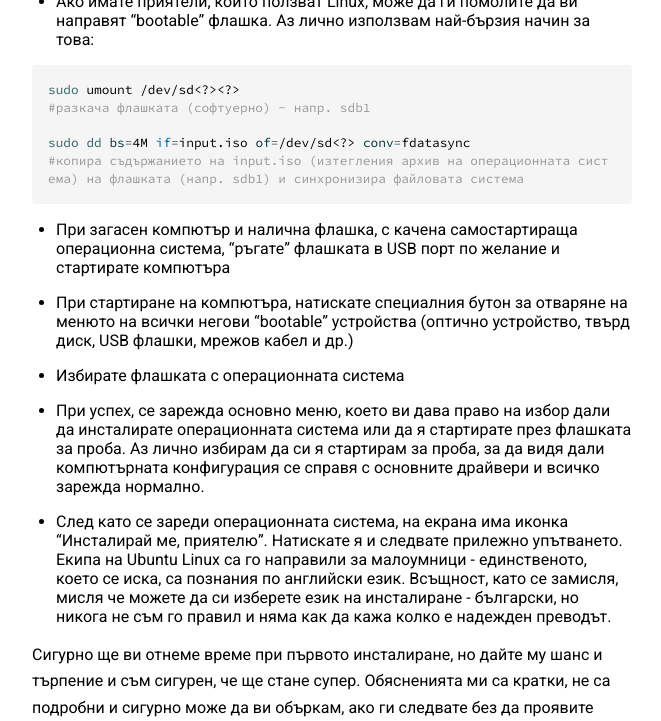
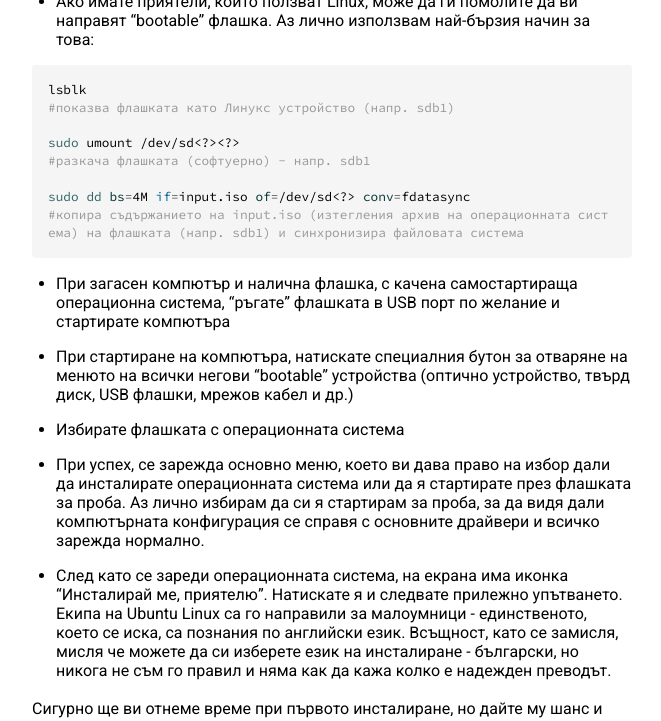
Before and after one commit to dimitroffs/blog, a Jekyll site: the page built from _posts/2018-09-22-какво-е-операционна-система.md, in a window 1280 px wide and 900 px high, scrolled down 4722 px, cut to the strip 179-900 px from the top of the window. Shown: the whole strip, without its empty margins (308-969 px from the left). Built offline with Jekyll 4.4.1, drawn with Linux system fonts in a browser that asks for light colours; nearby versions of some CDN libraries; comment, search, counter and statistics services are not loaded.

Commit message:
Update 2018-09-22-какво-е-операционна-система.md

````diff
--- a/_posts/2018-09-22-какво-е-операционна-система.md
+++ b/_posts/2018-09-22-какво-е-операционна-система.md
@@ -49,6 +49,9 @@
 * Ако имате приятели, които ползват Linux, може да ги помолите да ви направят "bootable" флашка. Аз лично използвам най-бързия начин за това:
 
 ```shell
+lsblk
+#показва флашката като Линукс устройство (напр. sdb1)
+
 sudo umount /dev/sd<?><?>
 #разкача флашката (софтуерно) - напр. sdb1
 
````
